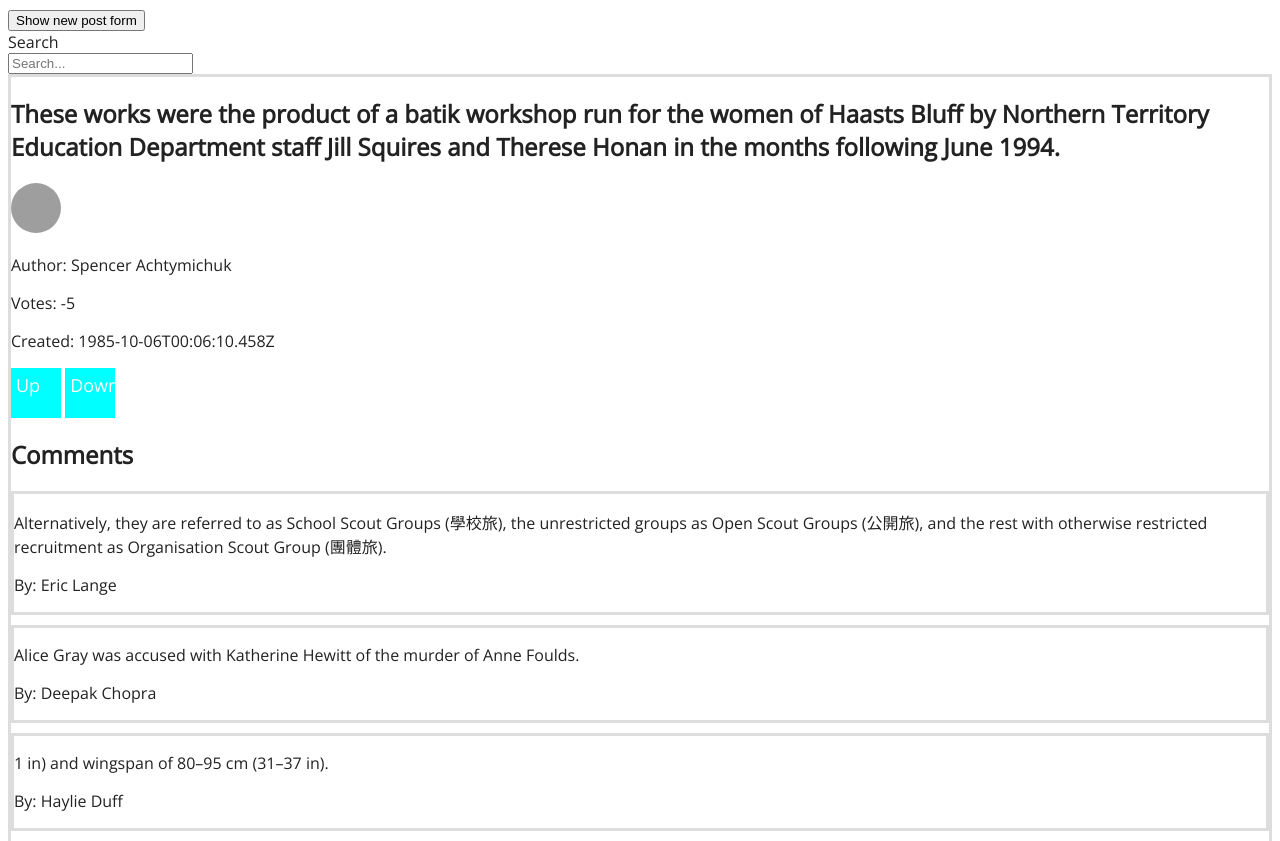
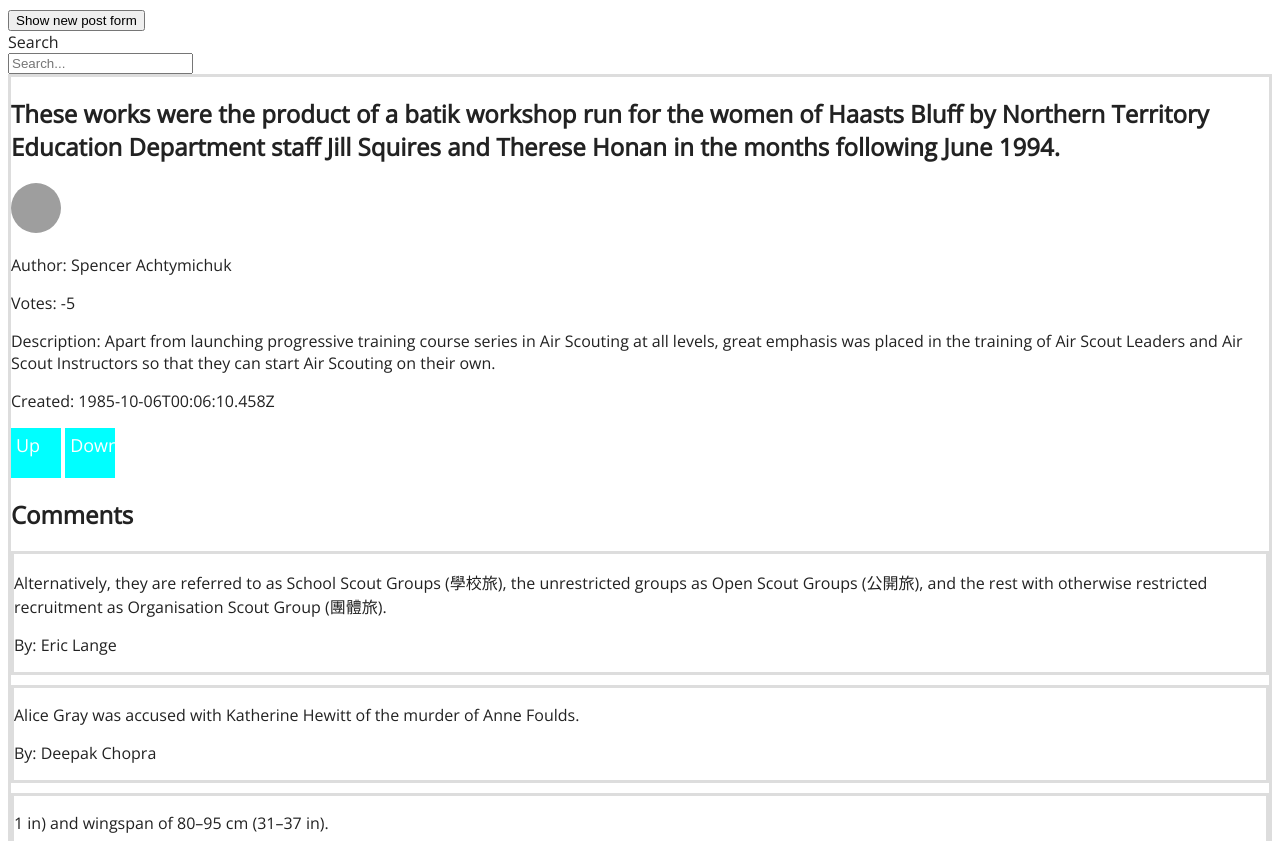
Before and after one commit to BillyZac/baby-reddit, a plain HTML site: page index.html in a window 1280 px wide. Shown: the top 841 px of the page. Drawn offline with nearby package versions, Linux system fonts and the light colour scheme; grey boxes are pictures that could not be loaded.

Commit message:
Show the post description. Now that schema ipsum is returning a shorter string, it's okay to show.

```diff
--- a/index.html
+++ b/index.html
@@ -22,10 +22,7 @@
         <img class="thumbnail" src="{{ post.image_url }}" alt="" />
         <p>Author: {{ post.author }}</p>
         <p>Votes: {{ post.votes }}</p>
-        <p>
-          <!-- stuff is too big. need to truncate somehow -->
-          <!-- {{ post.description }} -->
-        </p>
+        <p>Description: {{ post.description }}</p>
         <p>Created: {{ post.date_created }}</p>
         <div class=votes>
           <span
```
